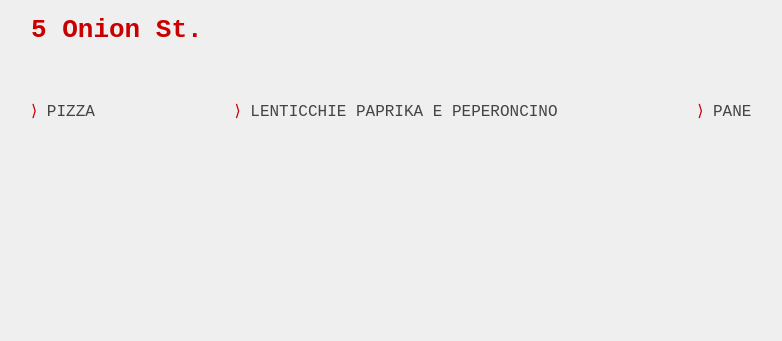
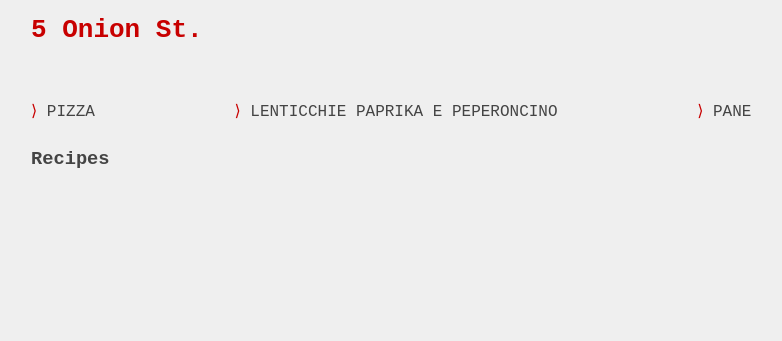
Before and after one commit to leeppolis/bagelis, a Jekyll site: the page built from index.markdown, in a window 1280 px wide. Shown: the top 341 px of the page, without its empty margins (179-961 px from the left). Built offline with Jekyll 4.4.1, drawn with Linux system fonts in a browser that asks for light colours; some web fonts are replaced.

Commit message:
Categories

```diff
--- a/_layouts/home.html
+++ b/_layouts/home.html
@@ -22,4 +22,9 @@ layout: default
       {%- endfor -%}
     </ul>
   {%- endif -%}
+
+  {% for category in site.categories %}
+      <h3>{{ category[0] }}</h3>
+    {% endfor %}
+
 </div>
```
